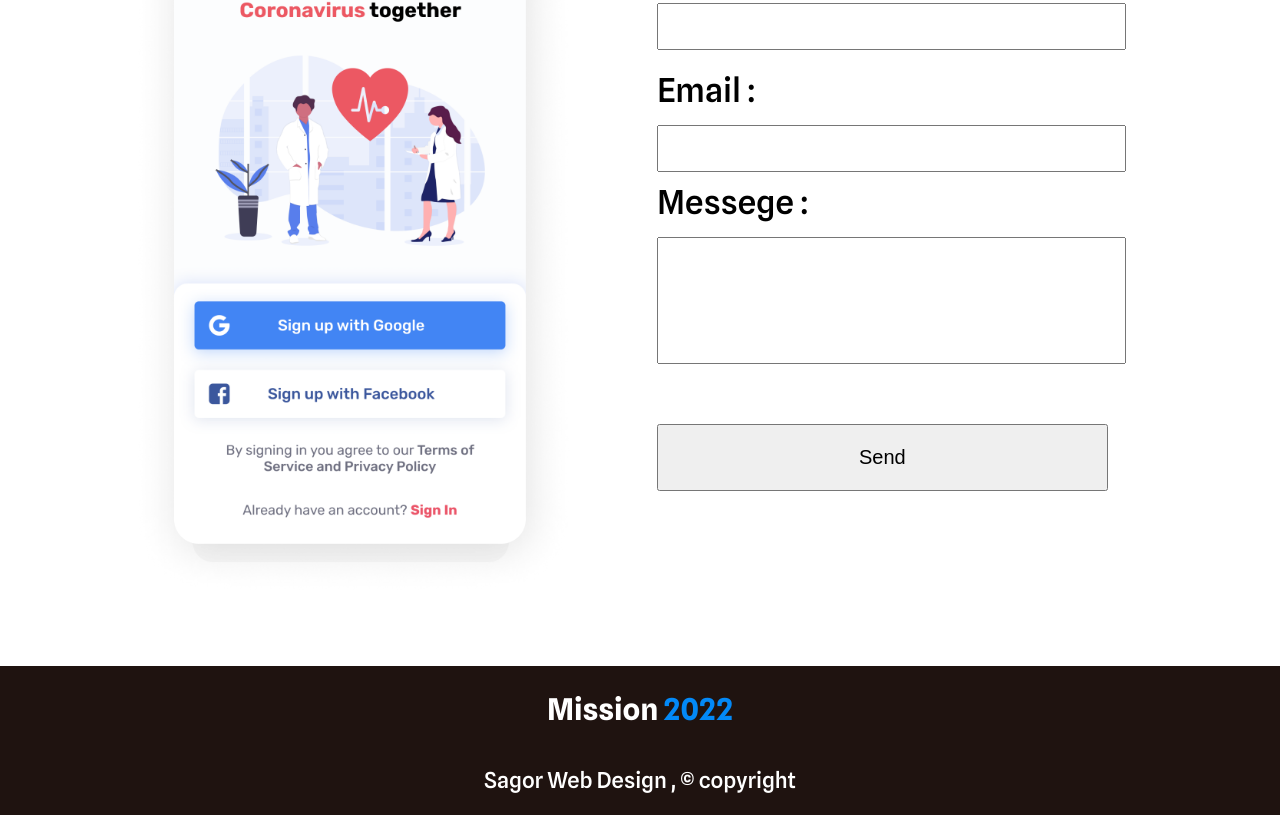
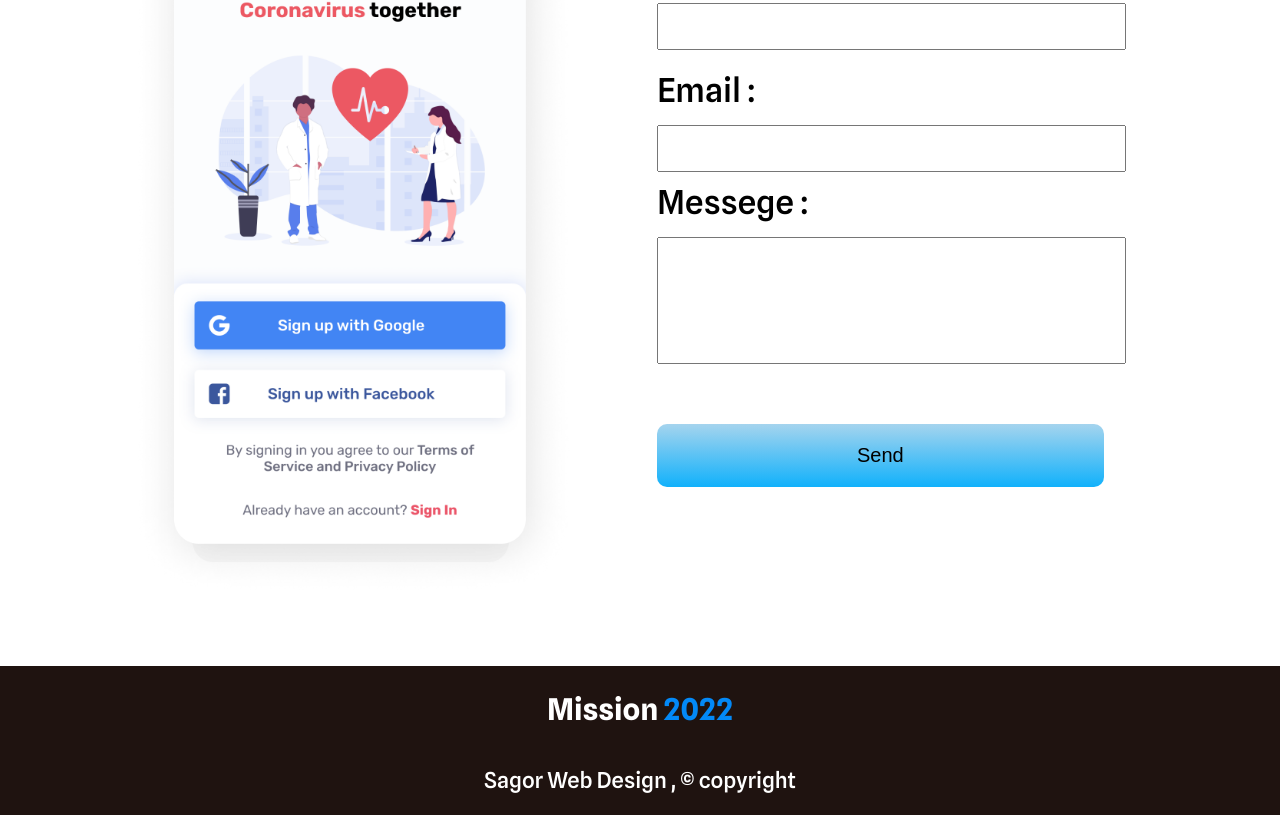
Before and after one commit to sagor15/assainment-1, a plain HTML site: page index.html in a window 1280 px wide. Shown: the part 2609-3424 px from the top of the page. Drawn offline with Linux system fonts and the light colour scheme.

Commit message:
mistek correct korlam

```diff
--- a/style.css
+++ b/style.css
@@ -49,6 +49,7 @@ body {
 }
 
 /* This is First Content - css */
+
 .H-one {
   font-size: 60px;
   text-align: center;
@@ -98,6 +99,7 @@ body {
 }
 
 /* This is second content - css */
+
 .second-section {
   margin-top: 150px;
 }
@@ -130,6 +132,7 @@ h3 {
 }
 
 /* This is third content - css */
+
 .third-section {
   margin-top: 150px;
 }
@@ -155,6 +158,7 @@ h3 {
 }
 
 /* This is last content-css */
+
 .last-content {
   display: flex;
   width: 80%;
@@ -187,6 +191,9 @@ h3 {
   margin-top: 50px;
   margin-bottom: 20px;
   display: inline-block;
+  background-image: linear-gradient(#a5d4ee, #11b1fb);
+  border: none;
+  border-radius: 10px;
 }
 form {
   width: 100%;
```
Also changed, not shown: index.html (+8 -0 lines).
